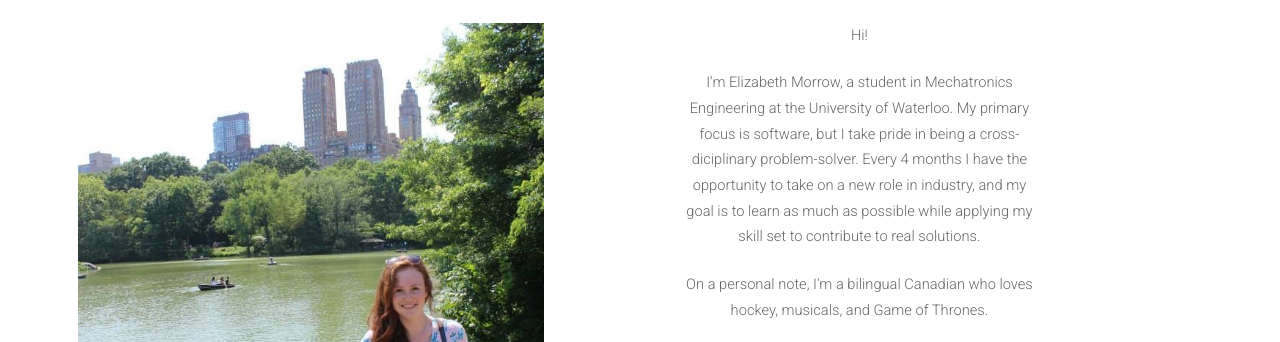
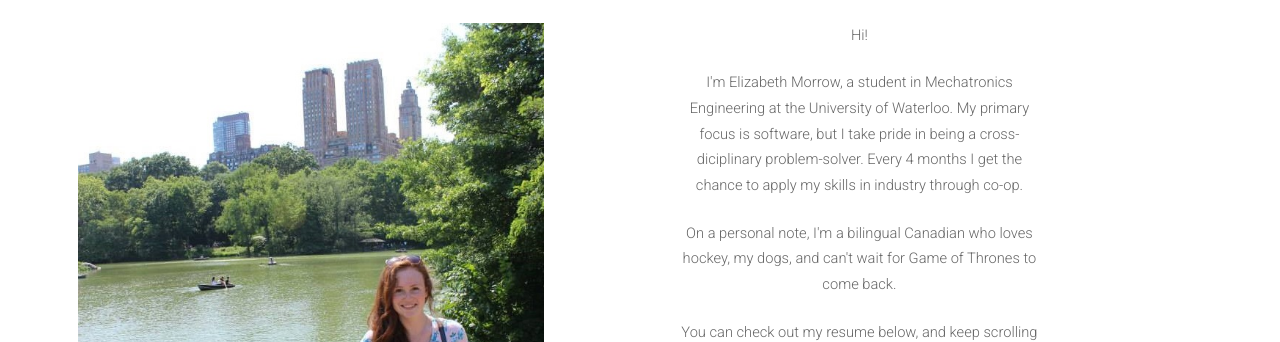
Before and after one commit to elizabethmorrow/site1, a plain HTML site: page index.html in a window 1280 px wide. Shown: the part 454-796 px from the top of the page. Drawn offline with Linux system fonts and the light colour scheme.

Commit message:
more resume updates

```diff
--- a/index.html
+++ b/index.html
@@ -61,8 +61,8 @@
 				</div>
 				<div class="4u">
 				<p id="aboutme1" style="color:rgba(0,0,0,0.6); padding-left:5%;padding-right:5%">Hi!</p>
-					<p id="aboutme1" style="color:rgba(0,0,0,0.6); padding-left:5%;padding-right:5%">I'm Elizabeth Morrow, a student in Mechatronics Engineering at the University of Waterloo. My primary focus is software, but I take pride in being a cross-diciplinary problem-solver. Every 4 months I have the opportunity to take on a new role in industry, and my goal is to learn as much as possible while applying my skill set to contribute to real solutions.</p>
-					<p id="aboutme1" style="color:rgba(0,0,0,0.6); padding-left:5%;padding-right:5%">On a personal note, I'm a bilingual Canadian who loves hockey, musicals, and Game of Thrones.</p>
+					<p id="aboutme1" style="color:rgba(0,0,0,0.6); padding-left:5%;padding-right:5%">I'm Elizabeth Morrow, a student in Mechatronics Engineering at the University of Waterloo. My primary focus is software, but I take pride in being a cross-diciplinary problem-solver. Every 4 months I get the chance to apply my skills in industry through co-op.</p>
+					<p id="aboutme1" style="color:rgba(0,0,0,0.6); padding-left:5%;padding-right:5%">On a personal note, I'm a bilingual Canadian who loves hockey, my dogs, and can't wait for Game of Thrones to come back.</p>
 					<p id="aboutme2" style="color:rgba(0,0,0,0.6); padding-left:5%;padding-right:5%"> You can check out my resume below, and keep scrolling to learn more about me.</p>
 					<ul class="actions">
 						<li><a href="docs/EAM2016.pdf" class="button big alt" target="_blank" >See Resume</a></li>
```
Also changed, not shown: 1 other file.
